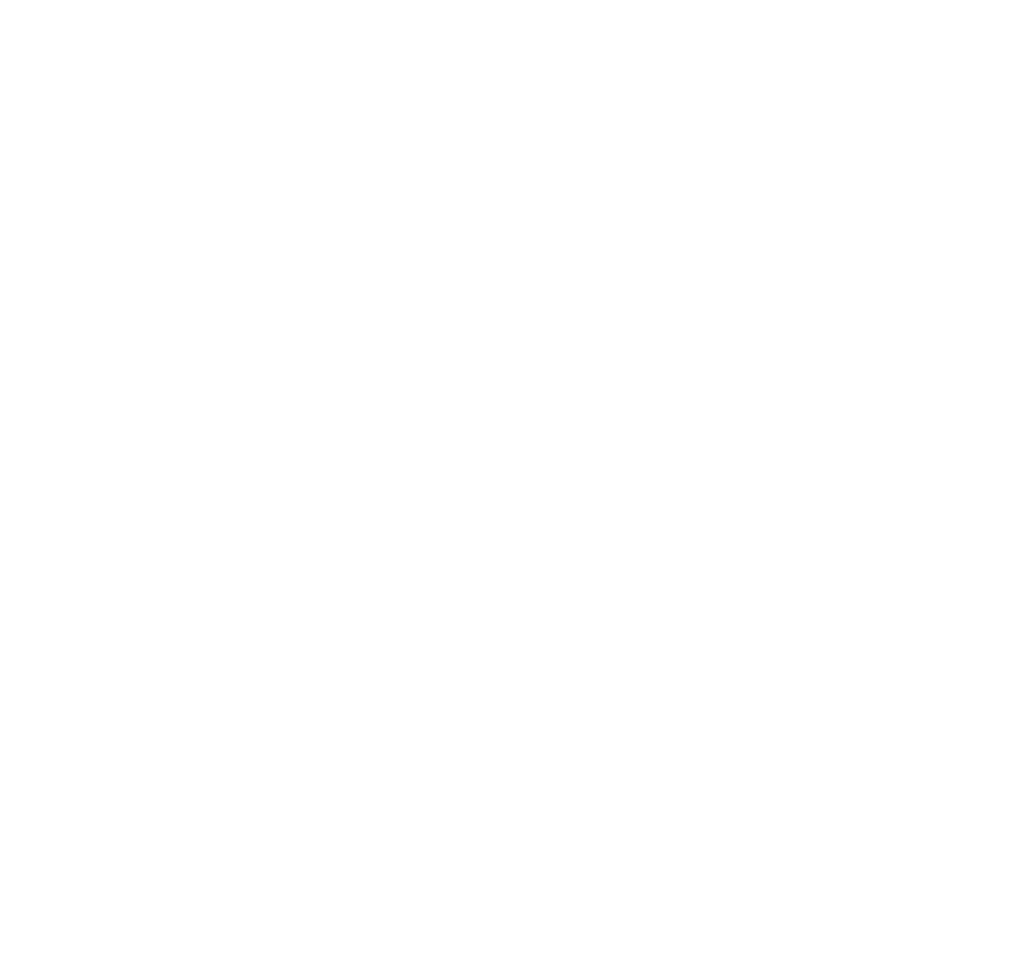
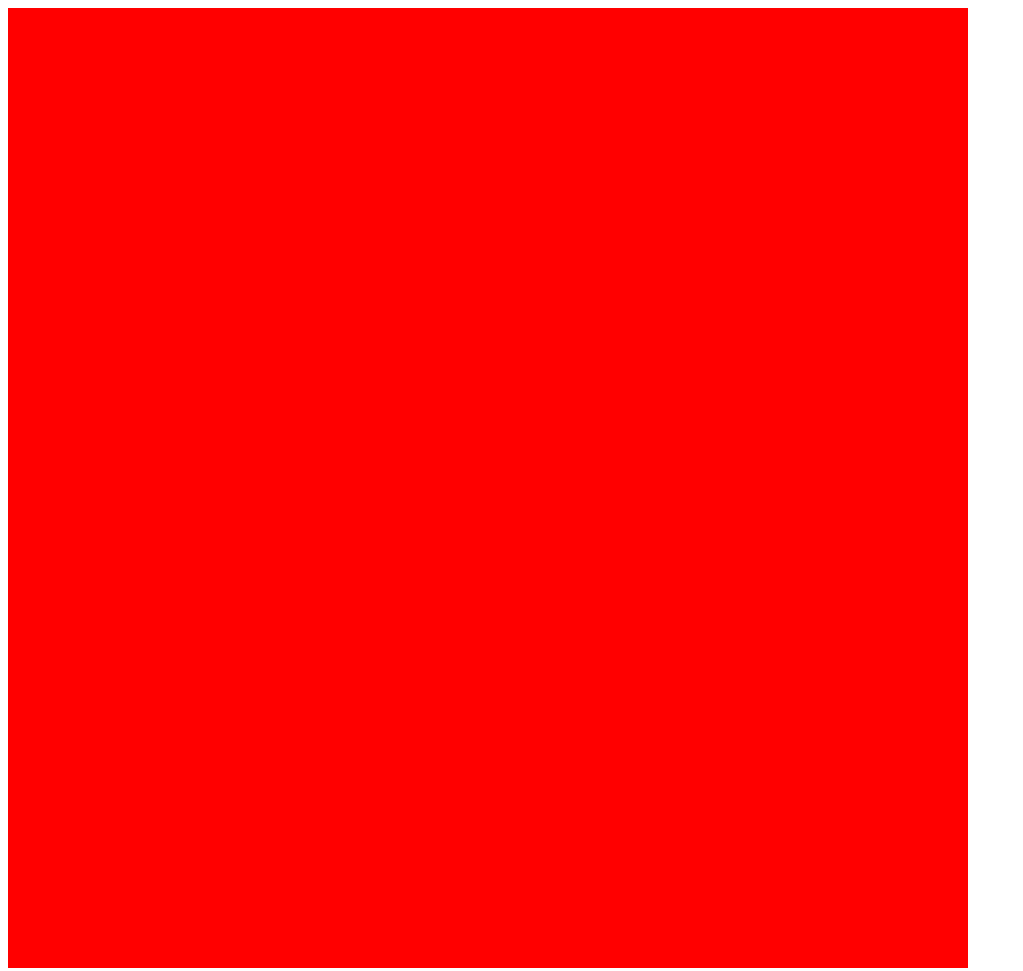
Before and after one commit to dnfha/etch-a-sketch, a plain HTML site: page index.html in a window 1280 px wide. Shown: the whole page, without its empty margins (0-1023 px from the left). Before the commit the page ends 800 px from the top, so only its background shows below. Drawn offline with Linux system fonts and the light colour scheme.

Commit message:
Create boxes with Javascript
Create a function to calculate the number of total boxes for the grid number provided as an argument.
With a loop create boxes, set the width and height of a box according to the total box count and append each box to the container div.
Also set a class attribute for styling.
Set grid container as a flexbox in 960px height and 960px width.
Allow flexbox to wrap after desired number of columns reached in a row with the min-width parameter set in JS.

```diff
--- a/index.html
+++ b/index.html
@@ -3,9 +3,11 @@
   <head>
     <meta charset="UTF-8" />
     <meta name="viewport" content="width=device-width, initial-scale=1.0" />
+    <link rel="stylesheet" href="styles.css" />
     <title>Etch-a-Sketch</title>
   </head>
   <body>
     <div id="grid-container"></div>
   </body>
+  <script src="script.js"></script>
 </html>
--- a/script.js
+++ b/script.js
@@ -0,0 +1,17 @@
+function createGrid(gridCount = 16) {
+  const gridContainer = document.querySelector("#grid-container");
+  const rows = gridCount;
+  const cols = gridCount;
+  totalBoxes = rows * cols;
+
+  for (let i = 0; i < totalBoxes; i++) {
+    const box = document.createElement("div");
+    box.setAttribute("class", "box");
+    boxSize = 960 / cols;
+    box.style.minWidth = `${boxSize}px`;
+    box.style.minHeight = `${boxSize}px`;
+    gridContainer.appendChild(box);
+  }
+}
+
+document.addEventListener("onload", createGrid(16));
--- a/styles.css
+++ b/styles.css
@@ -0,0 +1,15 @@
+#grid-container {
+  width: 960px;
+  height: 960px;
+  background-color: aqua;
+  display: flex;
+  flex-wrap: wrap;
+}
+
+.box {
+  background-color: red;
+}
+
+.box:hover {
+  background-color: aqua;
+}
```
